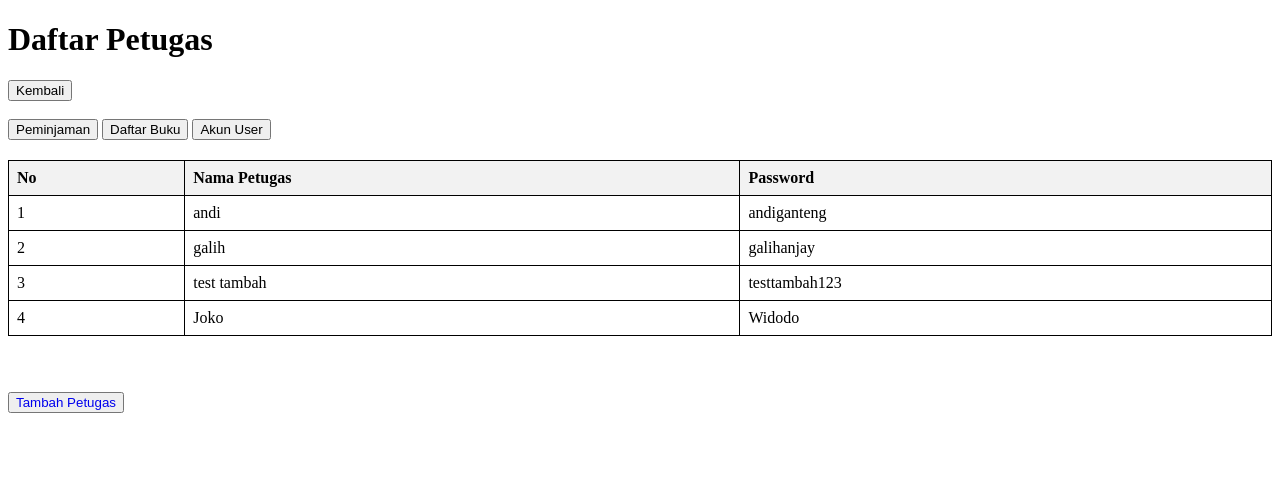
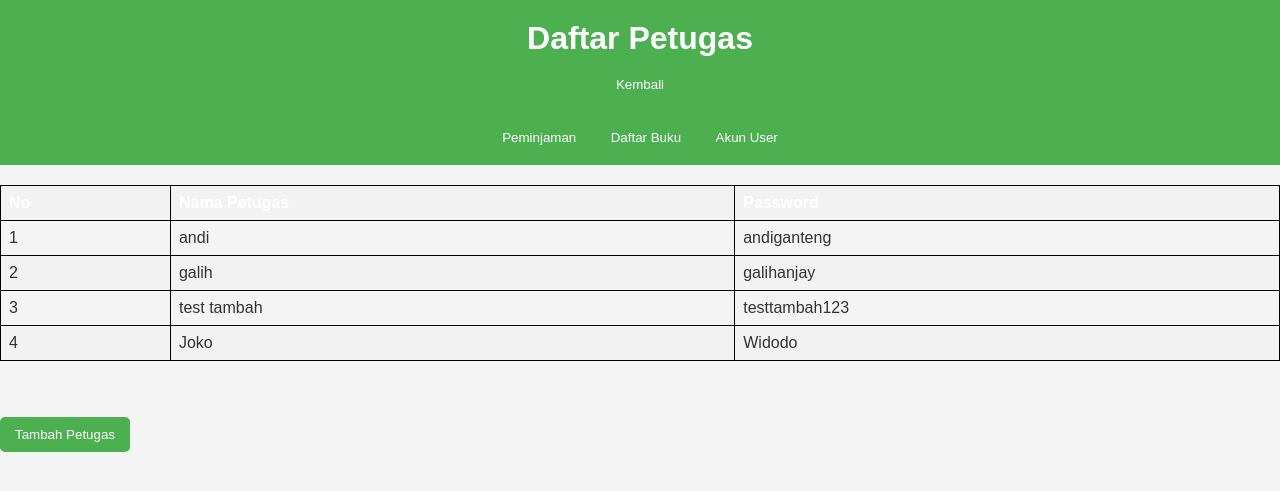
Before and after one commit to taufikyogapratama/PBOP_Tugas_Besar, a Flask app: page /petugas in a window 1280 px wide. Shown: the top 491 px of the page. Run offline with Flask 3, Linux system fonts and the light colour scheme; data comes from the database, SQL or seed files in the repository; both versions use the stored data as it was after the commit; some libraries are stand-ins or nearby versions.

Commit message:
style: memberi style css

```diff
--- /dev/null
+++ b/static/style.css
@@ -0,0 +1,124 @@
+/* style.css */
+
+/* Reset dasar */
+* {
+    margin: 0;
+    padding: 0;
+    box-sizing: border-box;
+}
+
+body {
+    font-family: Arial, sans-serif;
+    background-color: #f4f4f4;
+    color: #333;
+}
+
+/* Header */
+header {
+    background-color: #4CAF50;
+    color: white;
+    padding: 10px 20px;
+    text-align: center;
+}
+
+h1 {
+    margin: 10px 0;
+}
+
+/* Tombol */
+button {
+    background-color: #4CAF50;
+    color: white;
+    border: none;
+    padding: 10px 15px;
+    cursor: pointer;
+    border-radius: 5px;
+    transition: background-color 0.3s;
+}
+
+button:hover {
+    background-color: #45a049;
+}
+
+/* Tabel */
+table {
+    width: 100%;
+    border-collapse: collapse;
+    margin: 20px 0;
+}
+
+th, td {
+    border: 1px solid #ddd;
+    text-align: left;
+    padding: 8px;
+}
+
+th {
+    background-color: #4CAF50;
+    color: white;
+}
+
+tr:nth-child(even) {
+    background-color: #f2f2f2;
+}
+
+tr:hover {
+    background-color: #ddd;
+}
+
+/* Formulir */
+form {
+    background-color: white;
+    padding: 20px;
+    border-radius: 5px;
+    box-shadow: 0 2px 5px rgba(0, 0, 0, 0.1);
+    margin: 20px 0;
+}
+
+label {
+    display: block;
+    margin: 10px 0 5px;
+}
+
+input[type="text"],
+input[type="password"],
+select {
+    width: 100%;
+    padding: 10px;
+    margin: 5px 0 20px;
+    border: 1px solid #ccc;
+    border-radius: 5px;
+}
+
+/* Flash Messages */
+.flashes {
+    list-style-type: none;
+    padding: 10px;
+    margin: 20px 0;
+}
+
+.flash {
+    padding: 10px;
+    border-radius: 5px;
+    margin-bottom: 10px;
+}
+
+.flash.success {
+    background-color: #dff0d8;
+    color: #3c763d;
+}
+
+.flash.error {
+    background-color: #f2dede;
+    color: #a94442;
+}
+
+/* Link */
+a {
+    color: #4CAF50;
+    text-decoration: none;
+}
+
+a:hover {
+    text-decoration: underline;
+}
--- a/templates/base.html
+++ b/templates/base.html
@@ -4,6 +4,7 @@
     <meta charset="UTF-8">
     <meta name="viewport" content="width=device-width, initial-scale=1.0">
     <title>Perpustakaan</title>
+    <link rel="stylesheet" href="{{ url_for('static', filename='style.css') }}">
 </head>
 <body>
     {% block content %}{% endblock %}
--- a/templates/petugas.html
+++ b/templates/petugas.html
@@ -29,6 +29,7 @@
         </tbody>
     </table>
     <br><br>
-    <button><a href="/tambah_petugas" style="text-decoration: none;">Tambah Petugas</a></button>
+    <!-- <button><a href="/tambah_petugas" style="text-decoration: none;">Tambah Petugas</a></button> -->
+    <button onclick="window.location.href='/tambah_petugas'">Tambah Petugas</button>
 </main>
 {% endblock %}
--- a/templates/tambah_buku.html
+++ b/templates/tambah_buku.html
@@ -10,6 +10,6 @@
     <input type="text" id="genre" name="genre" required><br><br>
 
     <button type="submit">Tambah</button>
-    <button><a href="{{ url_for('daftar_buku') }}" style="text-decoration: none;">Batal</a></button>
+    <button onclick="window.location.href='/daftar_buku'">Batal</button>
 </form>
 {% endblock %}
--- a/templates/tambah_petugas.html
+++ b/templates/tambah_petugas.html
@@ -14,6 +14,7 @@
         <input type="password" id="password" name="password" required><br><br>
 
         <button type="submit">Tambah Petugas</button>
+        <button onclick="window.location.href='/petugas'">Batal</button>
     </form>
 </main>
 {% endblock %}
```
Also changed, not shown: perpustakaan.sql (+31 -27 lines).
